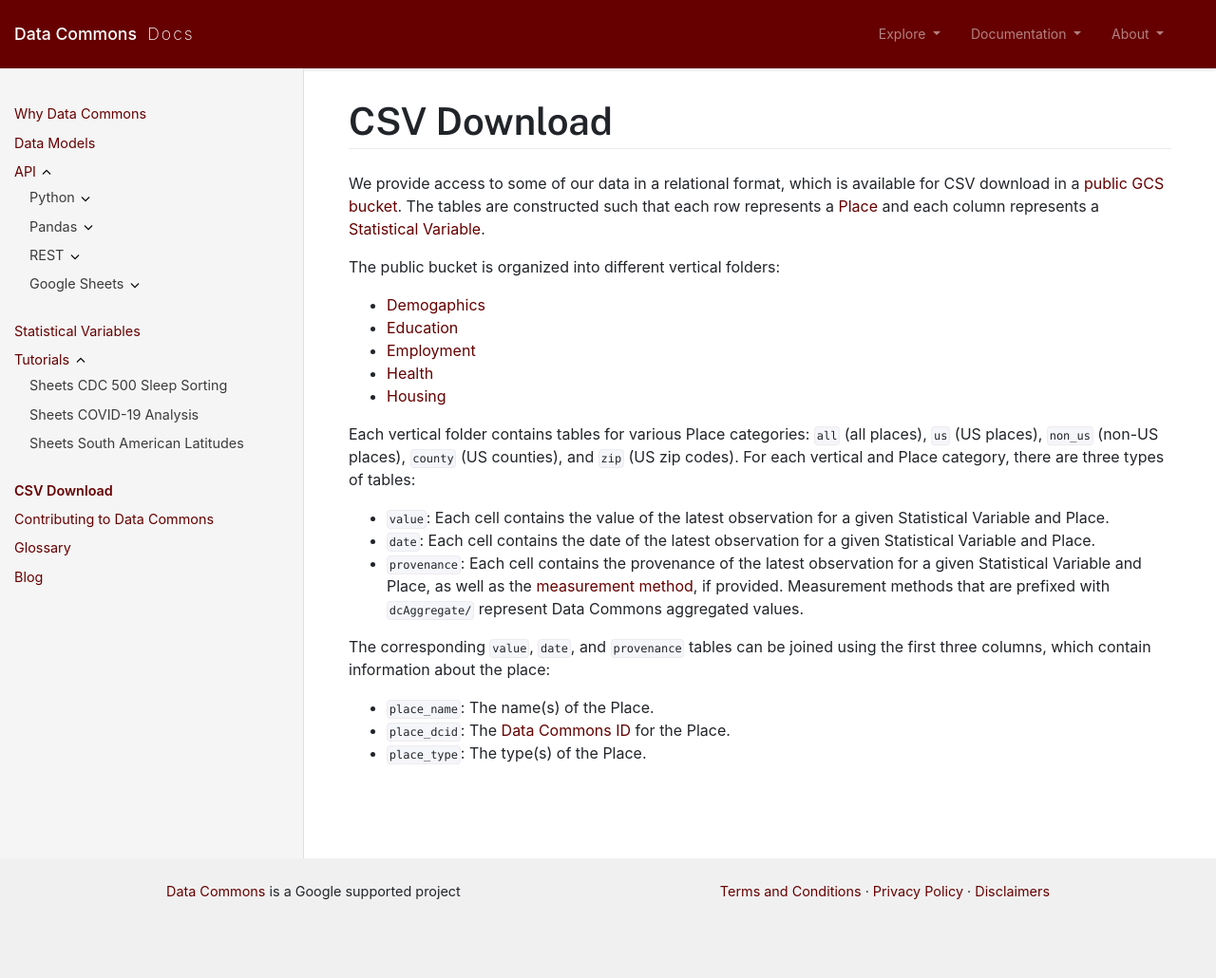
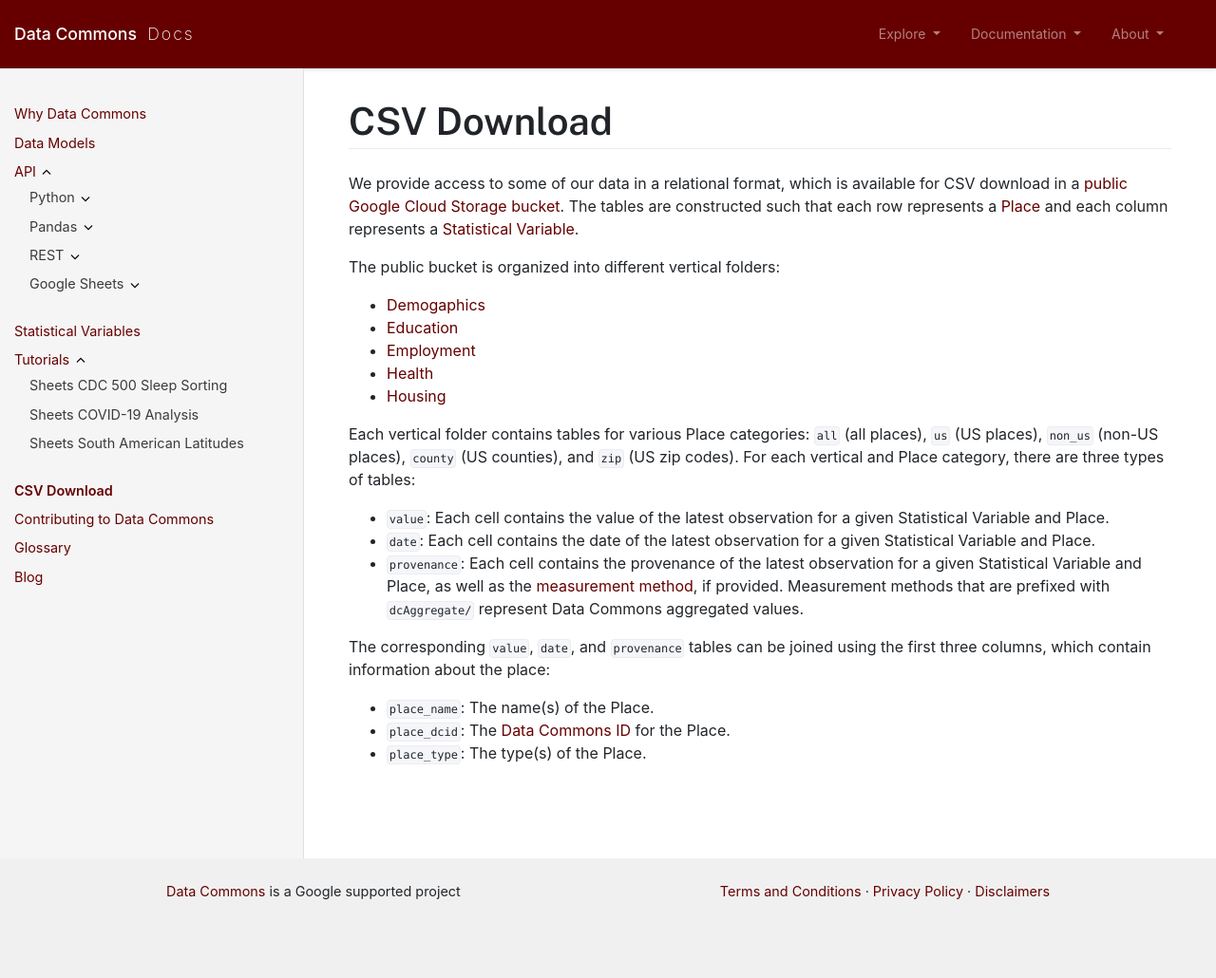
Before and after one commit to datacommonsorg/docsite, a Jekyll site: the page built from csv_download.md, in a window 1280 px wide. Shown: the whole page at 95% size. Built offline with Jekyll 4.4.1, drawn with Linux system fonts in a browser that asks for light colours; comment, search, counter and statistics services are not loaded.

Commit message:
Update csv_download.md
accept suggestion

Co-authored-by: Carolyn Au <beets@users.noreply.github.com>

```diff
--- a/csv_download.md
+++ b/csv_download.md
@@ -7,7 +7,7 @@
 
 # CSV Download
 
-We provide access to some of our data in a relational format, which is available for CSV download in a [public GCS bucket](https://console.cloud.google.com/storage/browser/relational_tables). The tables are constructed such that each row represents a [Place](https://datacommons.org/browser/Place) and each column represents a [Statistical Variable](https://datacommons.org/browser/StatisticalVariable).
+We provide access to some of our data in a relational format, which is available for CSV download in a [public Google Cloud Storage bucket](https://console.cloud.google.com/storage/browser/relational_tables). The tables are constructed such that each row represents a [Place](https://datacommons.org/browser/Place) and each column represents a [Statistical Variable](https://datacommons.org/browser/StatisticalVariable).
 
 The public bucket is organized into different vertical folders:
 * [Demogaphics](https://console.cloud.google.com/storage/browser/relational_tables/demographics)
```
